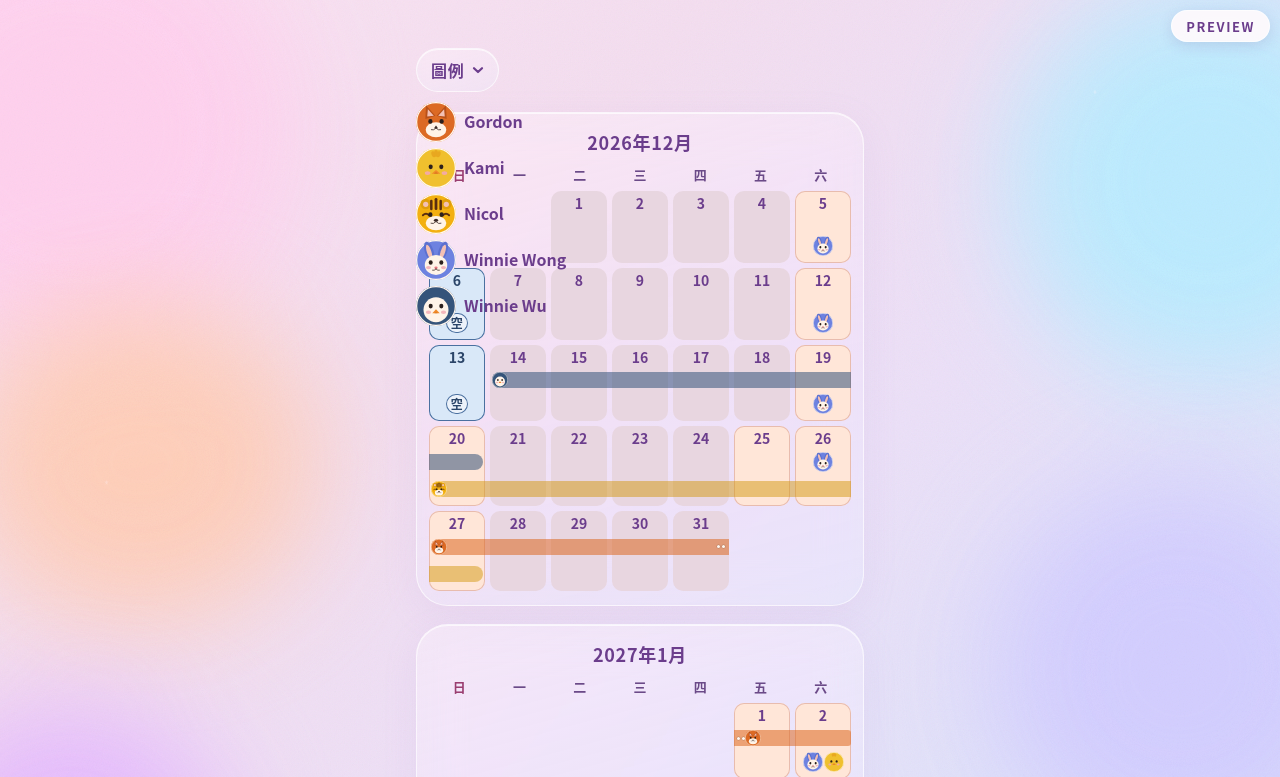
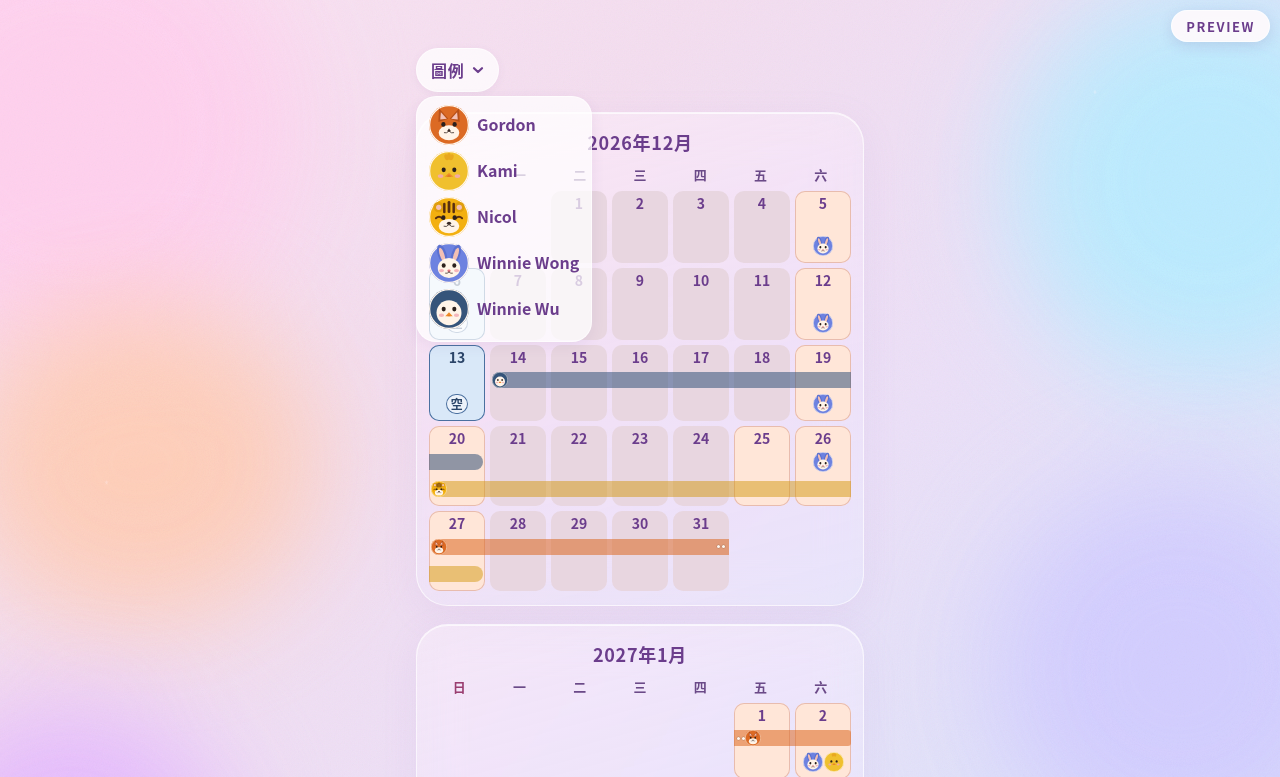
Before and after one commit to justinksw/mallow-cal, a plain HTML site: page index.html in a window 1280 px wide. Both pictures are taken after a click on the button "圖例". Shown: the top 777 px of the page. Drawn offline with Linux system fonts and the light colour scheme.

Commit message:
Legend: fixed top-left with translucent white dropdown surface
Co-authored-by: justinksw <justinksw@users.noreply.github.com>

```diff
--- a/index.html
+++ b/index.html
@@ -36,6 +36,10 @@
       --track-top: 3px;
       --lane-1-top: calc(var(--cell-pad-top) + var(--num-lh) + var(--track-top));
       --lane-2-top: calc(var(--lane-1-top) + var(--lane-h) + var(--lane-gap));
+      --legend-fill: rgba(255, 255, 255, 0.74);
+      --legend-line: rgba(255, 255, 255, 0.58);
+      --legend-top: max(28px, env(safe-area-inset-top));
+      --page-col-max: 430px;
     }
 
     *, *::before, *::after { box-sizing: border-box; }
@@ -114,6 +118,11 @@
     }
 
     @media (min-width: 720px) {
+      :root {
+        --legend-top: 48px;
+        --page-col-max: 480px;
+      }
+
       .page {
         max-width: 480px;
         padding-top: 48px;
@@ -132,18 +141,32 @@
       border: 0;
     }
 
+    #legend-mount {
+      height: 0;
+      margin: 0;
+      padding: 0;
+    }
+
     #calendar-root {
       display: flex;
       flex-direction: column;
       align-items: stretch;
     }
 
+    .legend-flow-spacer {
+      height: 52px;
+      margin: 0 0 12px;
+      flex-shrink: 0;
+      pointer-events: none;
+    }
+
     .legend {
-      position: relative;
-      align-self: flex-start;
-      margin: 0 0 16px;
-      z-index: 5;
-      max-width: calc(100% - 88px);
+      position: fixed;
+      top: var(--legend-top);
+      left: calc((100vw - min(var(--page-col-max), 100vw)) / 2 + var(--pad-x));
+      z-index: 25;
+      max-width: min(320px, calc(100vw - 108px));
+      margin: 0;
     }
 
     .legend-toggle {
@@ -154,13 +177,11 @@
       gap: 8px;
       min-height: 44px;
       padding: 0 14px;
-      margin: 0 0 4px;
-      border: 1px solid var(--veil-line);
+      margin: 0;
+      border: 1px solid var(--legend-line);
       border-radius: 999px;
-      background: linear-gradient(165deg, var(--veil-top), var(--veil-bot));
-      backdrop-filter: blur(16px) saturate(1.18);
-      -webkit-backdrop-filter: blur(16px) saturate(1.18);
-      box-shadow: inset 0 1px 0 rgba(255, 255, 255, 0.7);
+      background: var(--legend-fill);
+      box-shadow: 0 2px 10px rgba(107, 61, 140, 0.06);
       color: var(--ink);
       font: inherit;
       font-size: 16px;
@@ -205,13 +226,13 @@
       gap: 2px;
       list-style: none;
       margin: 0;
-      padding: 0;
-      background: transparent;
-      border: 0;
-      box-shadow: none;
-      backdrop-filter: none;
-      -webkit-backdrop-filter: none;
+      padding: 6px 12px 10px;
+      background: var(--legend-fill);
+      border: 1px solid var(--legend-line);
+      border-radius: 20px;
+      box-shadow: 0 4px 14px rgba(107, 61, 140, 0.08);
       min-width: max-content;
+      max-width: min(320px, calc(100vw - 108px));
       pointer-events: auto;
     }
 
@@ -663,6 +684,7 @@
   <div class="page">
     <h1 class="visually-hidden">日曆</h1>
 
+    <div id="legend-mount"></div>
     <div id="calendar-root" aria-busy="true"></div>
   </div>
 
--- a/js/calendar.js
+++ b/js/calendar.js
@@ -204,6 +204,9 @@
 
   function renderCalendar(root, schedule) {
     root.innerHTML = '';
+    var mount = document.getElementById('legend-mount');
+    if (mount) mount.innerHTML = '';
+
     var legendSection = el('section', { class: 'legend', 'aria-label': '圖例', 'data-open': 'false' });
     legendSection.appendChild(
       el('button', {
@@ -226,7 +229,10 @@
       ])
     );
     legendSection.appendChild(renderLegend(schedule));
-    root.appendChild(legendSection);
+    if (mount) mount.appendChild(legendSection);
+    else root.appendChild(legendSection);
+
+    root.appendChild(el('div', { className: 'legend-flow-spacer', 'aria-hidden': 'true' }));
 
     Core.MONTHS.forEach(function (m) {
       root.appendChild(renderMonth(m, schedule, schedule.ranges));
```
